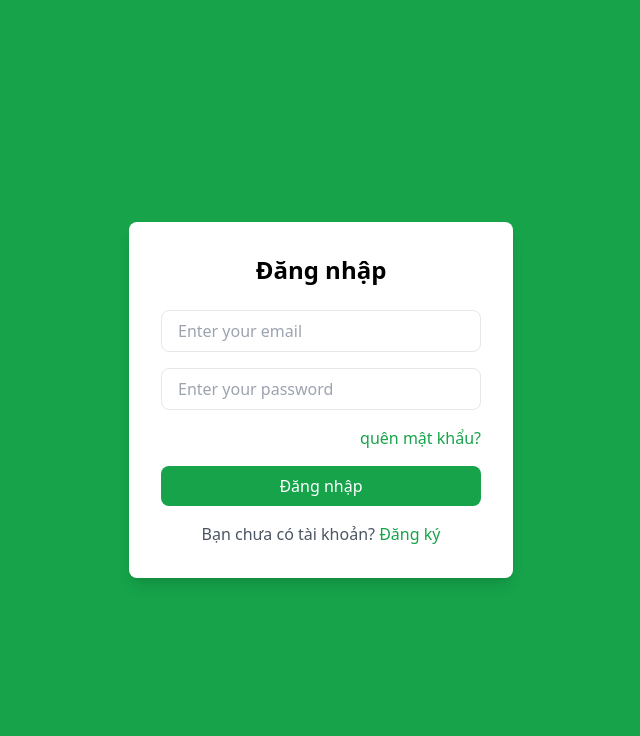
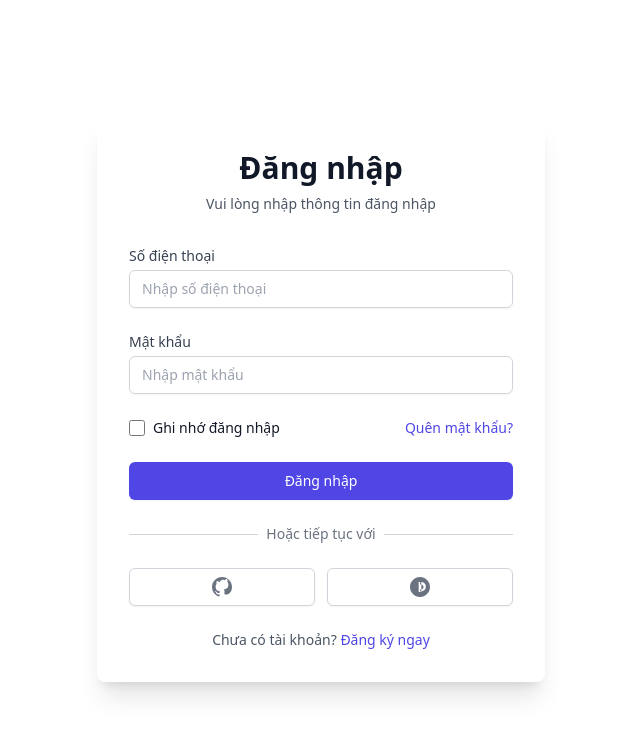
Before and after one commit to haolenhat/library-FE-reactjs, a React (Vite) app: page / in a window 1280 px wide. Shown: the top 736 px of the page, without its empty margins (319-959 px from the left). Built offline with nearby package versions, Linux system fonts and the light colour scheme.

Commit message:
modify Login page

```diff
--- a/src/pages/Login.jsx
+++ b/src/pages/Login.jsx
@@ -6,80 +6,207 @@ const Login = () => {
   const [phone, setPhone] = useState("");
   const [password, setPassword] = useState("");
   const [error, setError] = useState("");
+  const [loading, setLoading] = useState(false);
   const navigate = useNavigate();
 
   const handleLogin = async (e) => {
     e.preventDefault();
-    setError(""); // Reset lỗi trước khi gửi request
+    setError("");
+    setLoading(true);
 
     try {
-      const formData = new URLSearchParams();
-      formData.append("phone", phone);
-      formData.append("password", password);
-
-      const response = await axios.post("http://localhost:8080/api/auth/login", formData, {
-        headers: {
-          "Content-Type": "application/x-www-form-urlencoded", // Gửi request giống Postman
-        },
+      // Gửi request đến API login
+      const response = await axios.post("http://localhost:8080/api/users/login", {
+        phone: phone,
+        password: password
       });
 
-      if (response.data.message.includes("Đăng nhập thành công")) {
-        localStorage.setItem("user", JSON.stringify(response.data)); // Lưu vào localStorage
-        navigate("/dashboard"); // Chuyển hướng đến dashboard
+      // Log kết quả trả về từ API
+      console.log("Login successful:", response.data);
+
+      // Lưu thông tin người dùng vào localStorage
+      localStorage.setItem("user", JSON.stringify(response.data));
+
+      // Điều hướng dựa trên vai trò
+      if (response.data.role === "ADMIN") {
+        navigate("/dashboard");
       } else {
-        setError(response.data.message); // Hiển thị lỗi nếu đăng nhập thất bại
+        navigate("/dashboard");
       }
+
     } catch (error) {
-      setError("Lỗi kết nối! Vui lòng thử lại.");
+      console.error("Login error:", error);
+
+      if (error.response && error.response.status === 401) {
+        setError("Số điện thoại hoặc mật khẩu không chính xác");
+      } else {
+        setError("Đã xảy ra lỗi. Vui lòng thử lại sau.");
+      }
+    } finally {
+      setLoading(false);
     }
   };
 
+  return (
+    <div className="min-h-screen flex items-center justify-center bg-gradient-to-br from-blue-500 to-indigo-600 py-12 px-4 sm:px-6 lg:px-8">
+      <div className="max-w-md w-full bg-white rounded-lg shadow-xl overflow-hidden">
+        <div className="py-8 px-6 md:px-8">
+          <div className="text-center mb-8">
+            <h2 className="text-3xl font-extrabold text-gray-900">Đăng nhập</h2>
+            <p className="mt-2 text-sm text-gray-600">
+              Vui lòng nhập thông tin đăng nhập
+            </p>
+          </div>
 
-  return (
+          {error && (
+            <div className="mb-4 bg-red-50 border-l-4 border-red-500 p-4 rounded">
+              <div className="flex items-center">
+                <div className="flex-shrink-0">
+                  <svg className="h-5 w-5 text-red-500" xmlns="http://www.w3.org/2000/svg" viewBox="0 0 20 20" fill="currentColor">
+                    <path fillRule="evenodd" d="M10 18a8 8 0 100-16 8 8 0 000 16zM8.707 7.293a1 1 0 00-1.414 1.414L8.586 10l-1.293 1.293a1 1 0 101.414 1.414L10 11.414l1.293 1.293a1 1 0 001.414-1.414L11.414 10l1.293-1.293a1 1 0 00-1.414-1.414L10 8.586 8.707 7.293z" clipRule="evenodd" />
+                  </svg>
+                </div>
+                <div className="ml-3">
+                  <p className="text-sm text-red-700">{error}</p>
+                </div>
+              </div>
+            </div>
+          )}
 
-        <div className="bg-green-600 flex items-center justify-center min-h-screen">
-          <div className="bg-white p-8 rounded-lg shadow-lg w-full max-w-sm">
-            <h2 className="text-2xl font-bold text-center mb-6">Đăng nhập</h2>
-            <form>
-              <div className="mb-4">
+          <form className="space-y-6" onSubmit={handleLogin}>
+            <div>
+              <label htmlFor="phone" className="block text-sm font-medium text-gray-700">
+                Số điện thoại
+              </label>
+              <div className="mt-1">
                 <input
-                  type="email"
-                  placeholder="Enter your email"
-                  className="w-full px-4 py-2 border rounded-lg focus:outline-none focus:ring-2 focus:ring-green-600"
+                  id="phone"
+                  name="phone"
+                  type="text"
+                  autoComplete="tel"
+                  required
+                  value={phone}
+                  onChange={(e) => setPhone(e.target.value)}
+                  className="appearance-none block w-full px-3 py-2 border border-gray-300 rounded-md shadow-sm placeholder-gray-400 focus:outline-none focus:ring-indigo-500 focus:border-indigo-500 sm:text-sm"
+                  placeholder="Nhập số điện thoại"
                 />
               </div>
-              <div className="mb-4">
+            </div>
+
+            <div>
+              <label htmlFor="password" className="block text-sm font-medium text-gray-700">
+                Mật khẩu
+              </label>
+              <div className="mt-1">
                 <input
+                  id="password"
+                  name="password"
                   type="password"
-                  placeholder="Enter your password"
-                  className="w-full px-4 py-2 border rounded-lg focus:outline-none focus:ring-2 focus:ring-green-600"
+                  autoComplete="current-password"
+                  required
+                  value={password}
+                  onChange={(e) => setPassword(e.target.value)}
+                  className="appearance-none block w-full px-3 py-2 border border-gray-300 rounded-md shadow-sm placeholder-gray-400 focus:outline-none focus:ring-indigo-500 focus:border-indigo-500 sm:text-sm"
+                  placeholder="Nhập mật khẩu"
                 />
               </div>
-              <div className="mb-4 text-right">
-                <a href="#" className="text-green-600 hover:underline">
-                  quên mật khẩu?
+            </div>
+
+            <div className="flex items-center justify-between">
+              <div className="flex items-center">
+                <input
+                  id="remember-me"
+                  name="remember-me"
+                  type="checkbox"
+                  className="h-4 w-4 text-indigo-600 focus:ring-indigo-500 border-gray-300 rounded"
+                />
+                <label htmlFor="remember-me" className="ml-2 block text-sm text-gray-900">
+                  Ghi nhớ đăng nhập
+                </label>
+              </div>
+
+              <div className="text-sm">
+                <a href="#" className="font-medium text-indigo-600 hover:text-indigo-500">
+                  Quên mật khẩu?
                 </a>
               </div>
-              <div className="mb-4">
-                <button
-                  type="submit"
-                  className="w-full bg-green-600 text-white py-2 rounded-lg hover:bg-green-700"
+            </div>
+
+            <div>
+              <button
+                type="submit"
+                disabled={loading}
+                className="w-full flex justify-center py-2 px-4 border border-transparent rounded-md shadow-sm text-sm font-medium text-white bg-indigo-600 hover:bg-indigo-700 focus:outline-none focus:ring-2 focus:ring-offset-2 focus:ring-indigo-500 disabled:bg-indigo-400"
+              >
+                {loading ? (
+                  <>
+                    <svg className="animate-spin -ml-1 mr-2 h-5 w-5 text-white" xmlns="http://www.w3.org/2000/svg" fill="none" viewBox="0 0 24 24">
+                      <circle className="opacity-25" cx="12" cy="12" r="10" stroke="currentColor" strokeWidth="4"></circle>
+                      <path className="opacity-75" fill="currentColor" d="M4 12a8 8 0 018-8V0C5.373 0 0 5.373 0 12h4zm2 5.291A7.962 7.962 0 014 12H0c0 3.042 1.135 5.824 3 7.938l3-2.647z"></path>
+                    </svg>
+                    Đang xử lý...
+                  </>
+                ) : (
+                  "Đăng nhập"
+                )}
+              </button>
+            </div>
+          </form>
+
+          <div className="mt-6">
+            <div className="relative">
+              <div className="absolute inset-0 flex items-center">
+                <div className="w-full border-t border-gray-300"></div>
+              </div>
+              <div className="relative flex justify-center text-sm">
+                <span className="px-2 bg-white text-gray-500">Hoặc tiếp tục với</span>
+              </div>
+            </div>
+
+            <div className="mt-6 grid grid-cols-2 gap-3">
+              <div>
+                <a
+                  href="#"
+                  className="w-full inline-flex justify-center py-2 px-4 border border-gray-300 rounded-md shadow-sm bg-white text-sm font-medium text-gray-500 hover:bg-gray-50"
                 >
-                  Đăng nhập
-                </button>
+                  <svg className="w-5 h-5" fill="currentColor" viewBox="0 0 20 20">
+                    <path
+                      fillRule="evenodd"
+                      d="M10 0C4.477 0 0 4.477 0 10c0 4.42 2.865 8.166 6.839 9.489.5.092.682-.217.682-.482 0-.237-.008-.866-.013-1.7-2.782.603-3.369-1.341-3.369-1.341-.454-1.156-1.11-1.462-1.11-1.462-.908-.62.069-.608.069-.608 1.003.07 1.531 1.03 1.531 1.03.892 1.529 2.341 1.087 2.91.832.092-.647.35-1.088.636-1.338-2.22-.253-4.555-1.11-4.555-4.943 0-1.091.39-1.984 1.029-2.683-.103-.253-.446-1.272.098-2.65 0 0 .84-.27 2.75 1.026A9.564 9.564 0 0110 2.836c.85.004 1.705.115 2.504.337 1.909-1.296 2.747-1.026 2.747-1.026.546 1.378.203 2.397.1 2.65.64.699 1.028 1.592 1.028 2.683 0 3.842-2.339 4.687-4.566 4.935.359.309.678.919.678 1.852 0 1.336-.012 2.415-.012 2.743 0 .267.18.578.688.48C17.139 18.163 20 14.418 20 10c0-5.523-4.477-10-10-10z"
+                      clipRule="evenodd"
+                    />
+                  </svg>
+                </a>
               </div>
-            </form>
-            <p className="text-center text-gray-600">
-             Bạn chưa có tài khoản?{' '}
-              <a href="#" className="text-green-600 hover:underline">
-                Đăng ký
+              <div>
+                <a
+                  href="#"
+                  className="w-full inline-flex justify-center py-2 px-4 border border-gray-300 rounded-md shadow-sm bg-white text-sm font-medium text-gray-500 hover:bg-gray-50"
+                >
+                  <svg className="w-5 h-5" fill="currentColor" viewBox="0 0 20 20">
+                    <path
+                      fillRule="evenodd"
+                      d="M10 0C4.477 0 0 4.477 0 10c0 5.523 4.477 10 10 10s10-4.477 10-10c0-5.523-4.477-10-10-10zm-1.328 14.886V5.114h2.656v9.772H8.672zm7.144-4.886c0 2.35-2.144 4.286-4.784 4.286h-.928v-1.714h.928c1.376 0 2.496-1.142 2.496-2.572 0-1.428-1.12-2.572-2.496-2.572h-.928V5.114h.928c2.64 0 4.784 1.935 4.784 4.286z"
+                      clipRule="evenodd"
+                    />
+                  </svg>
+                </a>
+              </div>
+            </div>
+          </div>
+
+          <div className="mt-6 text-center">
+            <p className="text-sm text-gray-600">
+              Chưa có tài khoản?{" "}
+              <a href="#" className="font-medium text-indigo-600 hover:text-indigo-500">
+                Đăng ký ngay
               </a>
             </p>
           </div>
         </div>
+      </div>
+    </div>
+  );
+};
 
-
-
-   );
-}
 export default Login;
```
